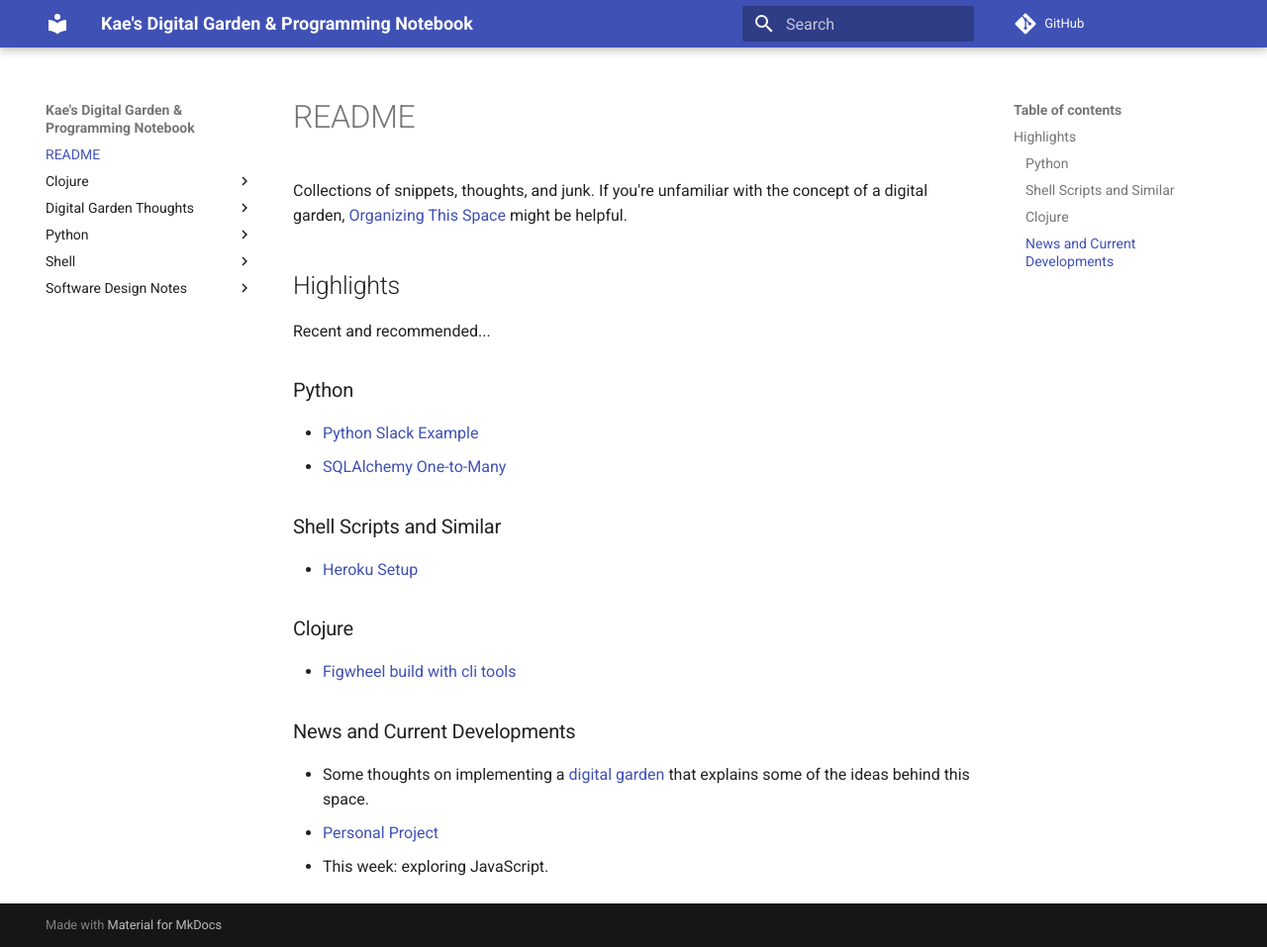
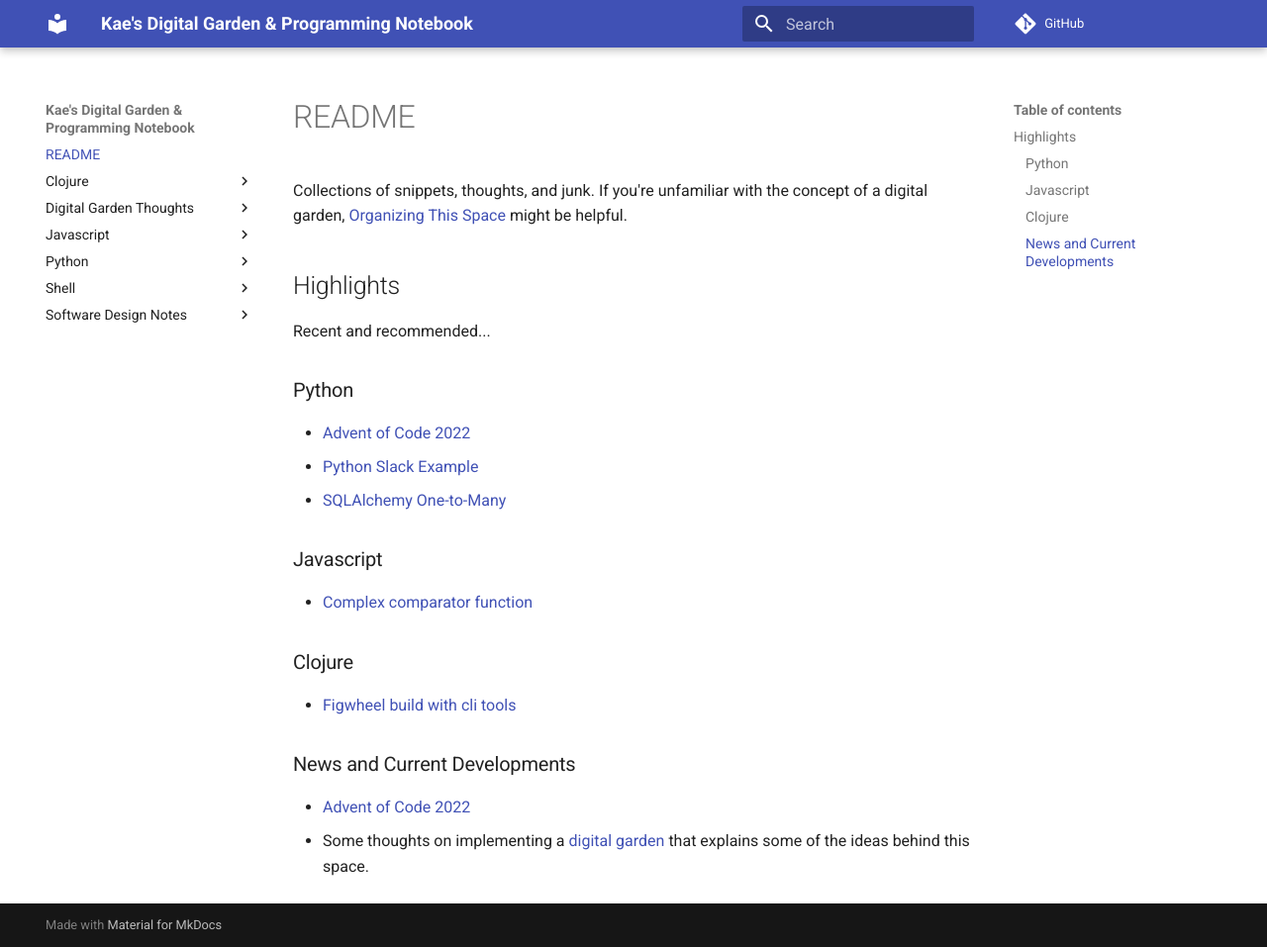
Before and after one commit to kaesluder/kae-garden-wiki, an MkDocs documentation site: the page built from docs/README.md, in a window 1280 px wide and 957 px high. Shown: the whole window at 99% size. Built offline with MkDocs 1.6.1 and Material for MkDocs 9.7.7, drawn with Linux system fonts in a browser that asks for light colours; comment, search, counter and statistics services are not loaded.

Commit message:
advent of code and comparator function notes

```diff
--- a/docs/README.md
+++ b/docs/README.md
@@ -8,19 +8,18 @@ Recent and recommended...
 
 ### Python
 
+* [Advent of Code 2022](Python/advent_of_code_2022.md)
 * [Python Slack Example](Python/slack-api.md)
 * [SQLAlchemy One-to-Many](Python/sqlalchemy-one-to-many.md)
 
-### Shell Scripts and Similar
+### Javascript
 
-* [Heroku Setup](Shell/heroku.md)
-
+* [Complex comparator function](Javascript/comparator_functions.md)
 ### Clojure
 
 * [Figwheel build with cli tools](Clojure/figwheel-cli-tools-setup.md)
 
 ### News and Current Developments
 
+* [Advent of Code 2022](Python/advent_of_code_2022.md)
 * Some thoughts on implementing a [digital garden](Digital_Garden_Thoughts/dg1-digita-garden-notes.md) that explains some of the ideas behind this space.
-* [Personal Project](Software_Design_Notes/2022-11-18-markdown-and-resume-ontology.md)
-* This week: exploring JavaScript.
```
Also changed, not shown: docs/Javascript/comparator_functions.md (added, +53 -0 lines), docs/Python/advent_of_code_2022.md (added, +6 -0 lines).
